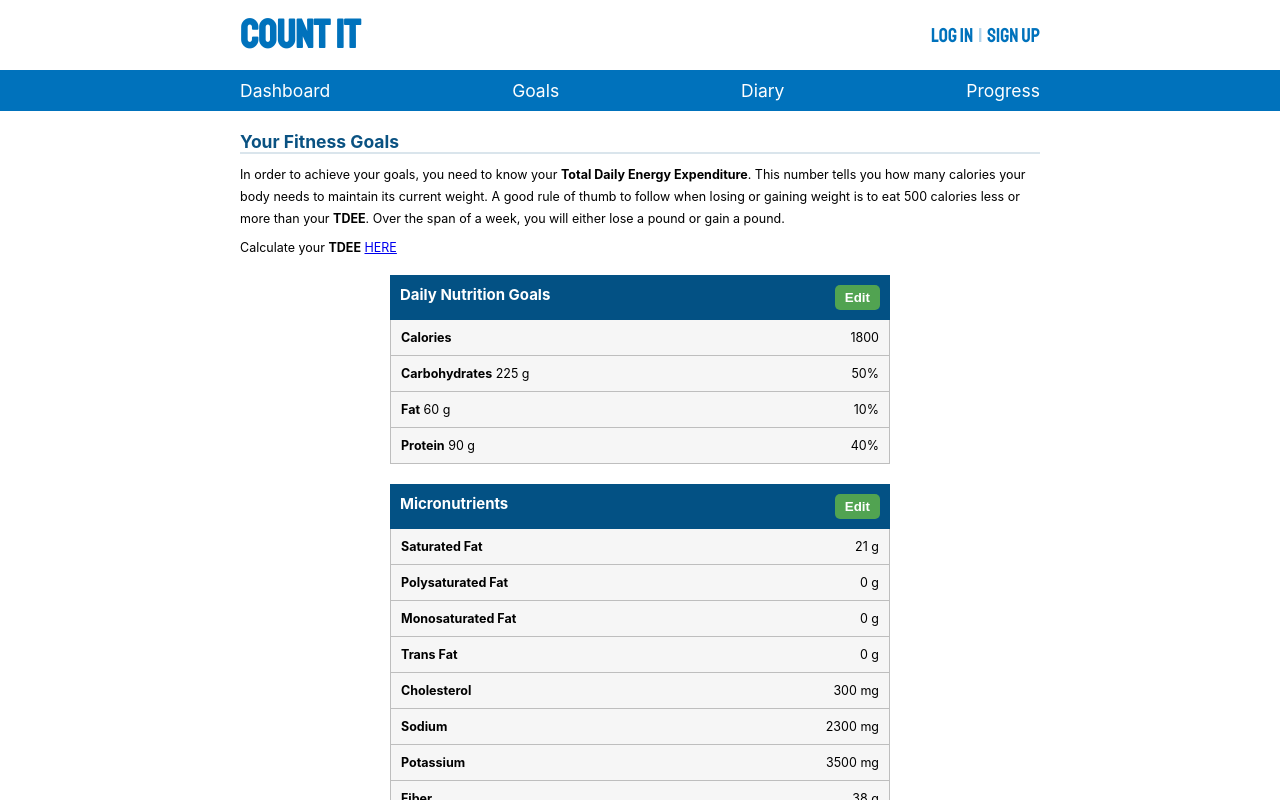
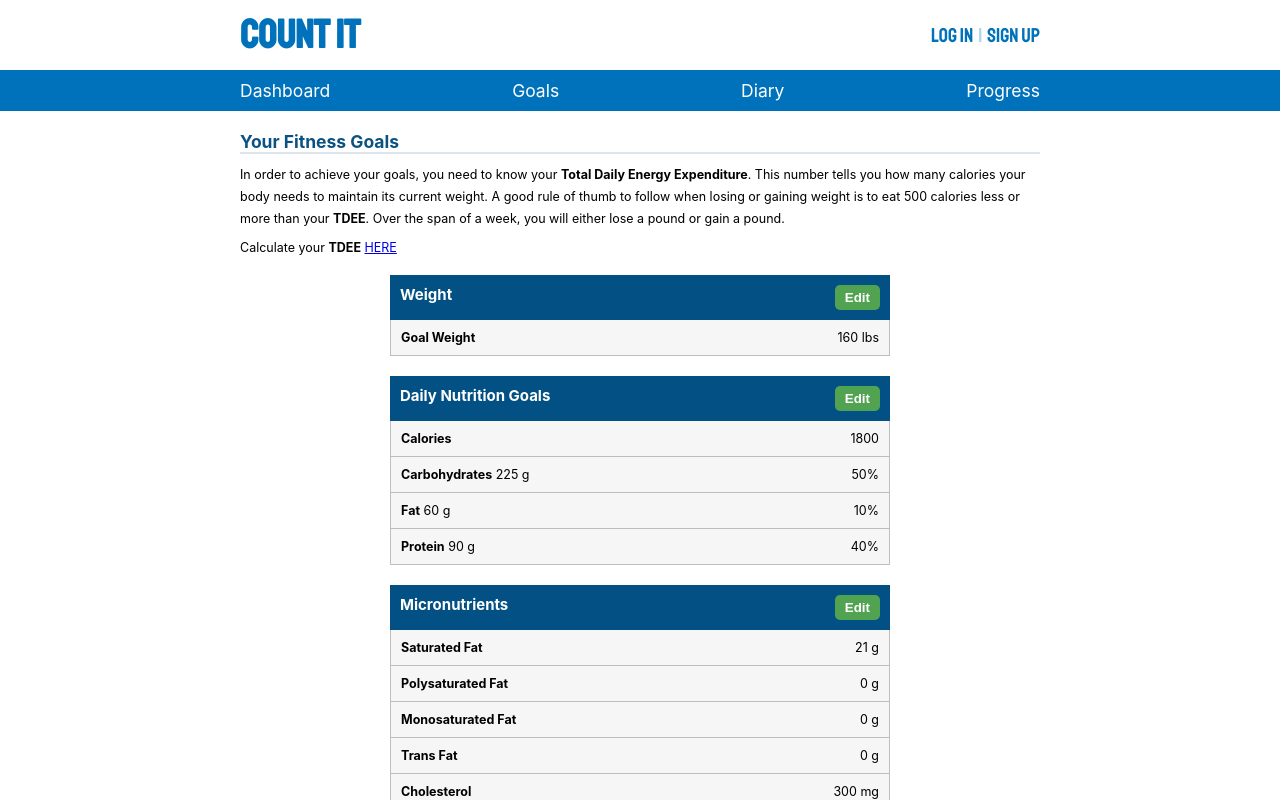
Before and after one commit to jmobes/nutrition-tracker, a React (Create React App) app in the folder frontend/: page /goals in a window 1280 px wide. Shown: the top 800 px of the page. Built offline with nearby package versions, Linux system fonts and the light colour scheme.

Commit message:
added another table in the goals page that shows the user their weight goal

```diff
--- a/frontend/src/pages/Goals.css
+++ b/frontend/src/pages/Goals.css
@@ -20,14 +20,16 @@
   padding: 2rem 0;
 }
 .goals__tables__calories__header,
-.goals__tables__micros__header {
+.goals__tables__micros__header,
+.goals__tables__weight__header {
   display: flex;
   justify-content: space-between;
   background-color: rgb(3, 81, 132);
   padding: 1rem;
 }
 .goals__tables__calories__header__title,
-.goals__tables__micros__header__title {
+.goals__tables__micros__header__title,
+.goals__tables__weight__header__title {
   color: #fff;
   font-size: 1.5rem;
 }
@@ -40,7 +42,8 @@
   font-weight: 600;
 }
 .goals__tables__calories__row,
-.goals__tables__micros__row {
+.goals__tables__micros__row,
+.goals__tables__weight__row {
   padding: 1rem;
   display: flex;
   justify-content: space-between;
@@ -50,6 +53,7 @@
   border-left: 1px solid rgb(190, 190, 190);
   border-right: 1px solid rgb(190, 190, 190);
 }
+.goals__tables__calories,
 .goals__tables__micros {
   padding-top: 2rem;
 }
--- a/frontend/src/pages/Goals.jsx
+++ b/frontend/src/pages/Goals.jsx
@@ -16,6 +16,18 @@
         Calculate your <strong>TDEE</strong> <a href="#">HERE</a>
       </p>
       <div className="goals__tables">
+        <div className="goals__tables__weight">
+          <div className="goals__tables__weight__header">
+            <h3 className="goals__tables__weight__header__title">Weight</h3>
+            <button className="goals__tables__button">Edit</button>
+          </div>
+          <div className="goals__tables__weight__row">
+            <p className="goals__tables__weight__key">
+              <strong>Goal Weight</strong>
+            </p>
+            <p className="goals__tables__weight__value">160 lbs</p>
+          </div>
+        </div>
         <div className="goals__tables__calories">
           <div className="goals__tables__calories__header">
             <h3 className="goals__tables__calories__header__title">
```
